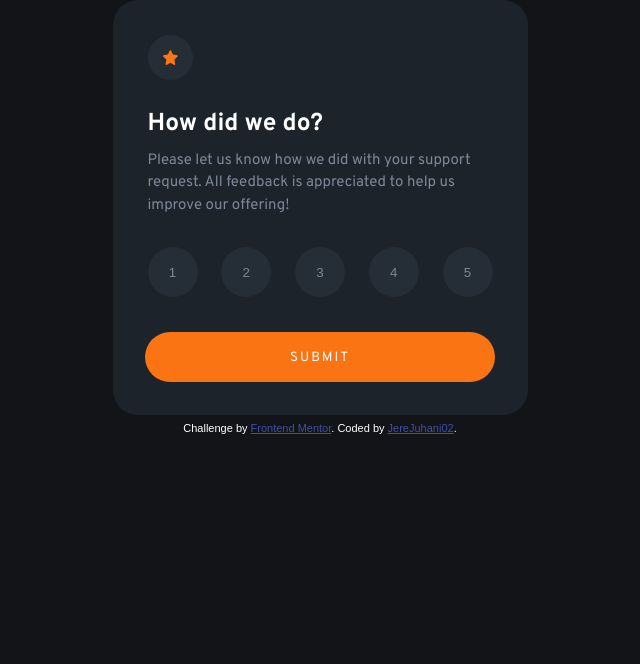
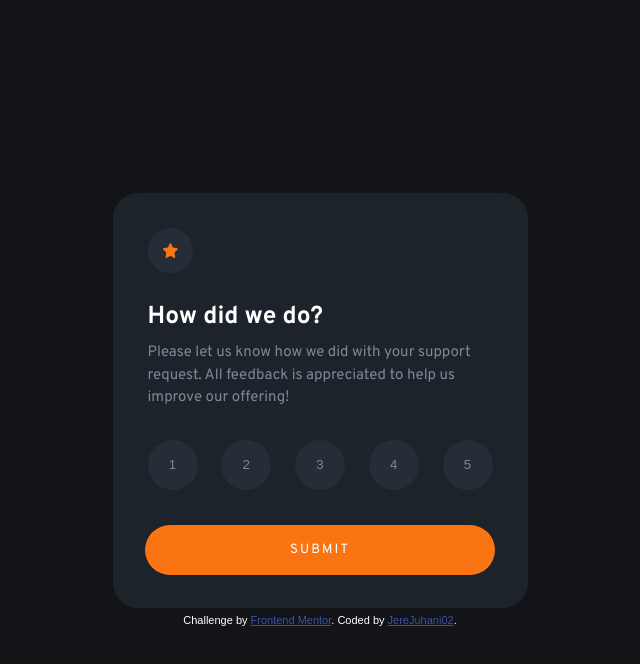
Before and after one commit to JereJuhani02/Interactive-rating-component-main, a plain HTML site: page interactive-rating-component-main/index.html in a window 1280 px wide. Shown: the whole page, without its empty margins (320-960 px from the left). Drawn offline with Linux system fonts and the light colour scheme.

Commit message:
Update to style.css

```diff
--- a/interactive-rating-component-main/style.css
+++ b/interactive-rating-component-main/style.css
@@ -21,10 +21,10 @@
 body {
   background-color: hsl(216, 12%, 8%);
   margin: 0;
-  postition: absolute;
+  position: absolute;
   display: grid;
   inset: 0;
-  place-item: center;
+  place-items: center;
 }
 
 .frame {
```
